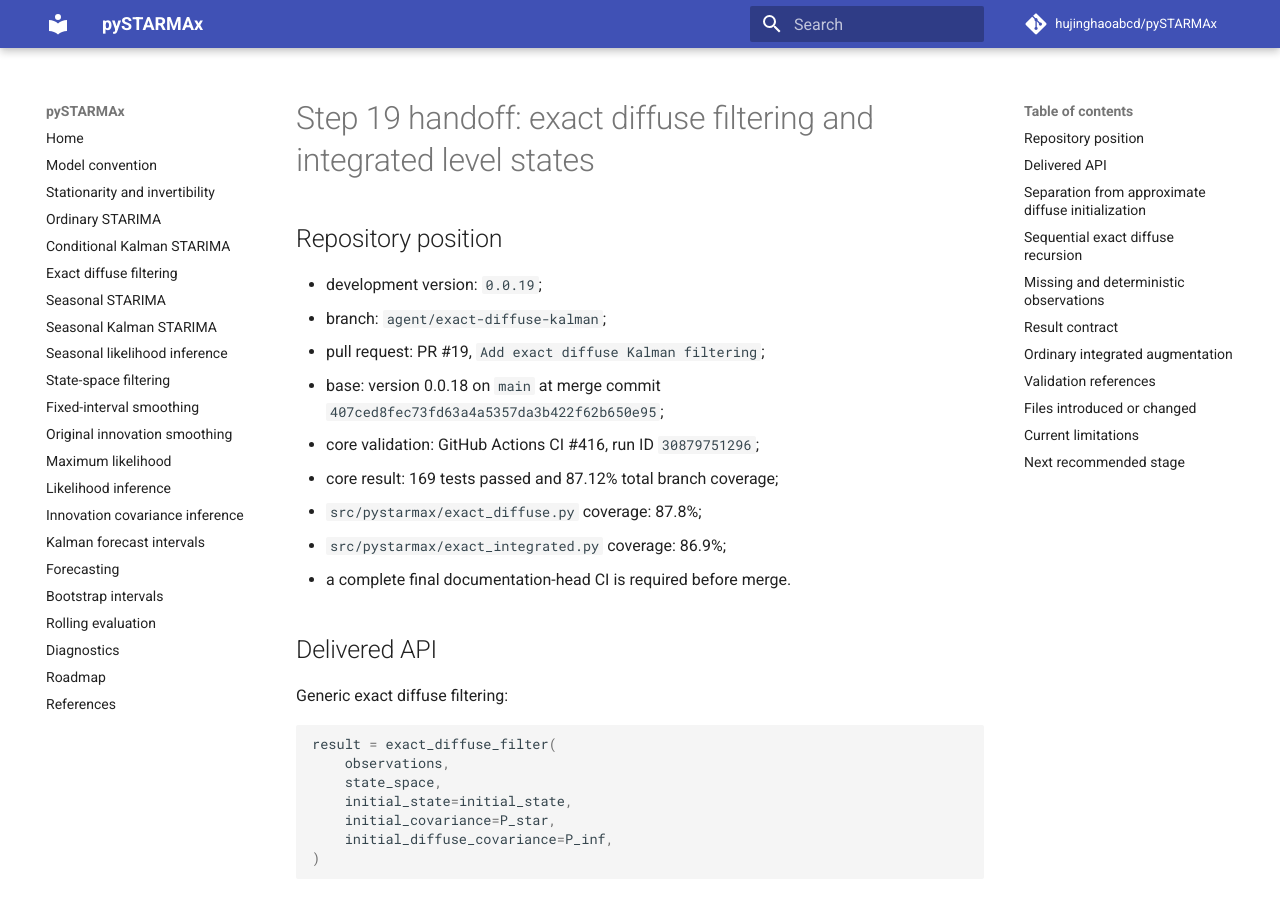
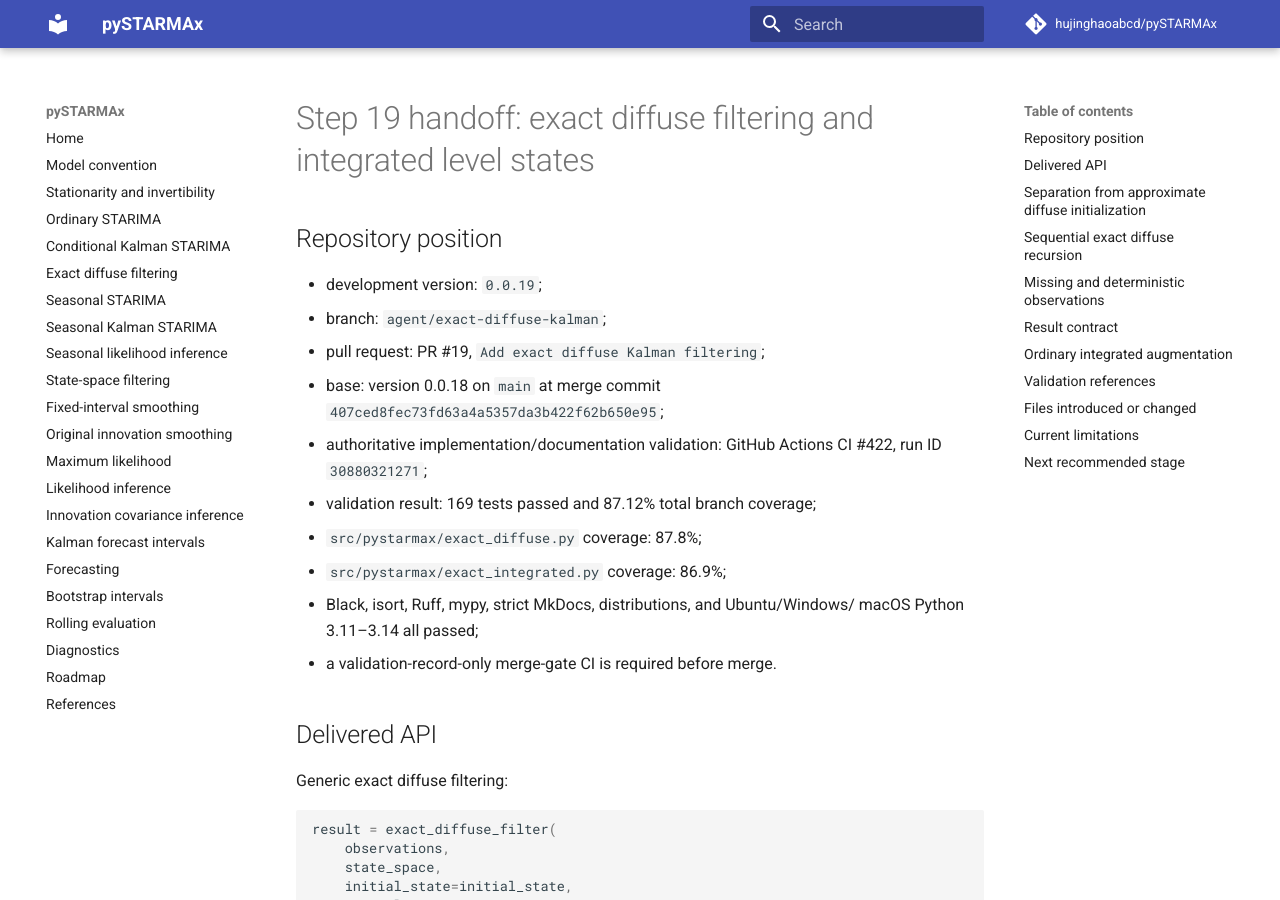
Before and after one commit to hujinghaoabcd/pySTARMAx, an MkDocs documentation site: the page built from docs/development/STEP_19_EXACT_DIFFUSE.md, in a window 1280 px wide and 900 px high. Built offline with MkDocs 1.6.1 and Material for MkDocs 9.7.7, drawn with Linux system fonts in a browser that asks for light colours; comment, search, counter and statistics services are not loaded; some of the changed text lies outside the part shown.

Commit message:
Record final exact diffuse validation

```diff
--- a/docs/development/STEP_19_EXACT_DIFFUSE.md
+++ b/docs/development/STEP_19_EXACT_DIFFUSE.md
@@ -7,11 +7,14 @@
 - pull request: PR #19, `Add exact diffuse Kalman filtering`;
 - base: version 0.0.18 on `main` at merge commit
   `407ced8fec73fd63a4a5357da3b422f62b650e95`;
-- core validation: GitHub Actions CI #416, run ID `30879751296`;
-- core result: 169 tests passed and 87.12% total branch coverage;
+- authoritative implementation/documentation validation: GitHub Actions CI
+  #422, run ID `30880321271`;
+- validation result: 169 tests passed and 87.12% total branch coverage;
 - `src/pystarmax/exact_diffuse.py` coverage: 87.8%;
 - `src/pystarmax/exact_integrated.py` coverage: 86.9%;
-- a complete final documentation-head CI is required before merge.
+- Black, isort, Ruff, mypy, strict MkDocs, distributions, and Ubuntu/Windows/
+  macOS Python 3.11–3.14 all passed;
+- a validation-record-only merge-gate CI is required before merge.
 
 ## Delivered API
 
@@ -205,17 +208,19 @@ Tests include:
 11. rejection of a nonstationary transformed finite state;
 12. the complete inherited package test suite.
 
-Core CI #416 reported:
+Authoritative CI #422 reported:
 
-- 169 tests passed in 48.19 seconds;
+- 169 tests passed in 61.57 seconds in the coverage job;
 - total branch coverage: 87.12%;
 - exact diffuse module coverage: 87.8%;
 - exact integrated module coverage: 86.9%;
 - Black, isort, Ruff, mypy, strict MkDocs, distributions, and diagnostic fixture
   regeneration passed;
-- Ubuntu and macOS passed on Python 3.11 through 3.14;
-- Windows completion is confirmed by the final documentation-head CI before
-  merge.
+- Ubuntu, Windows, and macOS passed on Python 3.11, 3.12, 3.13, and 3.14.
+
+The validation-record-only head changes only this handoff and
+`PROJECT_STATUS.md`. It receives one final merge-gate CI before PR #19 is
+marked ready and merged.
 
 ## Files introduced or changed
 
```
Also changed, not shown: PROJECT_STATUS.md (+14 -14 lines), 1 other file.
